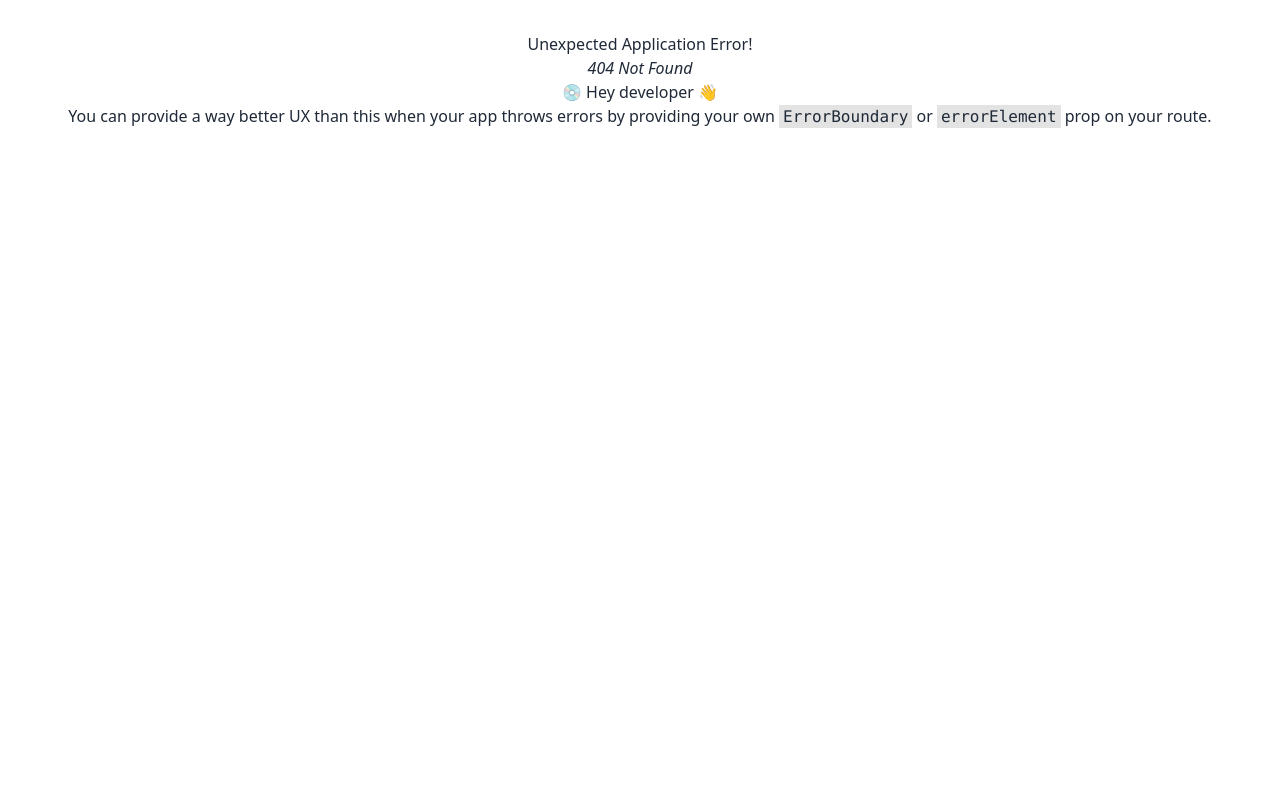
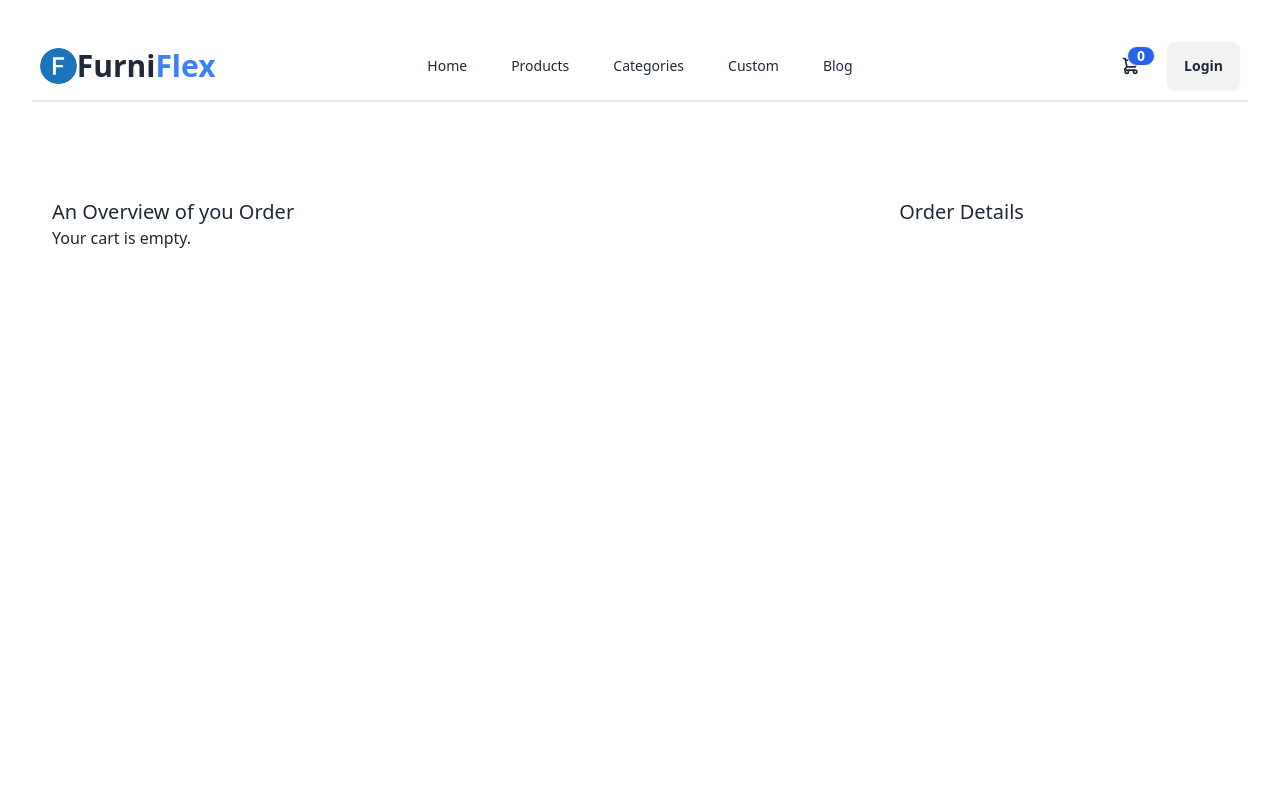
Before and after one commit to Muhammad-sefat/FurniFlex, a React (Vite) app: page /cart-page in a window 1280 px wide. Before the commit this address had no page. Shown: the top 800 px of the page. Built offline with nearby package versions, Linux system fonts and the light colour scheme.

Commit message:
Complete add product functionality and remove

```diff
--- a/src/components/Router.jsx
+++ b/src/components/Router.jsx
@@ -4,6 +4,7 @@ import Login from "../pages/Login";
 import Signup from "../pages/Signup";
 import Product from "./Product";
 import Home from "./Home";
+import CartPage from "../pages/CartPage";
 
 const router = createBrowserRouter([
   {
@@ -18,6 +19,10 @@ const router = createBrowserRouter([
         path: "/products",
         element: <Product />,
       },
+      {
+        path: "/cart-page",
+        element: <CartPage />,
+      },
     ],
   },
   {
--- a/src/pages/CartPage.jsx
+++ b/src/pages/CartPage.jsx
@@ -1,9 +1,45 @@
-import React from "react";
+import React, { useContext } from "react";
+import { UserContext } from "../provider/userProvider";
 
 const CartPage = () => {
+  const { cart, updateQuantity, removeFromCart } = useContext(UserContext);
   return (
-    <div>
-      <p>This is cart page</p>
+    <div className="md:flex gap-6 text-left md:px-5 mx-auto">
+      <div className="md:w-[70%]">
+        <p className="text-xl font-medium">An Overview of you Order</p>
+        {cart.length > 0 ? (
+          <table className="mt-6 bg-gray-200 rounded px-6">
+            {/* <thead>
+              <tr>
+                <th>Product</th>
+                <th>Price</th>
+                <th>Action</th>
+              </tr>
+            </thead> */}
+            <tbody>
+              {cart.map((item) => (
+                <tr key={item.id}>
+                  <td>
+                    <img className="w-[20%]" src={item.image} alt="" />
+                  </td>
+                  <td>{item.name}</td>
+                  <td>{item.price}</td>
+                  <td>
+                    <button onClick={() => removeFromCart(item.id)}>
+                      Remove
+                    </button>
+                  </td>
+                </tr>
+              ))}
+            </tbody>
+          </table>
+        ) : (
+          <p>Your cart is empty.</p>
+        )}
+      </div>
+      <div className="flex-1">
+        <p className="text-xl font-medium">Order Details</p>
+      </div>
     </div>
   );
 };
--- a/src/pages/Navbar.jsx
+++ b/src/pages/Navbar.jsx
@@ -4,7 +4,7 @@ import image from "../assets/furni.png";
 import { UserContext } from "../provider/userProvider";
 
 const Navbar = () => {
-  const { user, logout } = useContext(UserContext);
+  const { user, logout, cart } = useContext(UserContext);
   const navMenu = (
     <>
       <li>
@@ -81,6 +81,7 @@ const Navbar = () => {
               {navMenu}
             </ul>
           </div>
+
           <img className="w-[10%] rounded-full" src={image} alt="logo" />
           <h1 className="text-xl md:text-3xl font-bold">
             Furni<span className="text-blue-500">Flex</span>
@@ -93,7 +94,7 @@ const Navbar = () => {
         </div>
         <div className="navbar-end ">
           <div className="flex-none flex items-center gap-3">
-            <div className="dropdown dropdown-end">
+            <NavLink to={"/cart-page"} className="dropdown dropdown-end">
               <div
                 tabIndex={0}
                 role="button"
@@ -115,11 +116,11 @@ const Navbar = () => {
                     />
                   </svg>
                   <span className="badge badge-md indicator-item bg-blue-600 text-white">
-                    0
+                    {cart ? cart.length : "0"}
                   </span>
                 </div>
               </div>
-            </div>
+            </NavLink>
             {user ? (
               <button className="btn" onClick={logout}>
                 Logout
--- a/src/pages/SingleCart.jsx
+++ b/src/pages/SingleCart.jsx
@@ -1,6 +1,8 @@
-import React from "react";
+import React, { useContext } from "react";
+import { UserContext } from "../provider/userProvider";
 
 const SingleCart = ({ product }) => {
+  const { addToCart } = useContext(UserContext);
   return (
     <div>
       <div className="card bg-base-100 shadow-xl h-[90%] text-left">
@@ -16,7 +18,10 @@ const SingleCart = ({ product }) => {
           <p className="font-medium my-1">${product.price}</p>
           <p>{product.description}</p>
           <div className="w-full">
-            <button className="btn w-full bg-black text-white">
+            <button
+              onClick={() => addToCart(product)}
+              className="btn btn-neutral w-full"
+            >
               Add to Cart
             </button>
           </div>
--- a/src/provider/userProvider.jsx
+++ b/src/provider/userProvider.jsx
@@ -7,6 +7,7 @@ export const UserContext = createContext();
 export const UserProvider = ({ children }) => {
   const [user, setUser] = useState(null);
   const [products, setProducts] = useState([]);
+  const [cart, setCart] = useState([]);
 
   useEffect(() => {
     fetch("/public/data/product.json")
@@ -31,8 +32,43 @@ export const UserProvider = ({ children }) => {
     toast.success("logout success");
   };
 
+  useEffect(() => {
+    const storedCart = JSON.parse(localStorage.getItem("cart"));
+    if (storedCart) setCart(storedCart);
+  }, []);
+
+  const addToCart = (product) => {
+    const updatedCart = [...cart, product];
+    setCart(updatedCart);
+    localStorage.setItem("cart", JSON.stringify(updatedCart));
+  };
+
+  const removeFromCart = (productId) => {
+    const updatedCart = cart.filter((item) => item.id !== productId);
+    setCart(updatedCart);
+    localStorage.setItem("cart", JSON.stringify(updatedCart));
+  };
+  const updateQuantity = (id, quantity) => {
+    setCart((prevCart) =>
+      prevCart.map((product) =>
+        product.id === id ? { ...product, quantity } : product
+      )
+    );
+  };
+
   return (
-    <UserContext.Provider value={{ user, login, logout, products }}>
+    <UserContext.Provider
+      value={{
+        user,
+        login,
+        logout,
+        products,
+        cart,
+        addToCart,
+        removeFromCart,
+        updateQuantity,
+      }}
+    >
       {children}
     </UserContext.Provider>
   );
```
